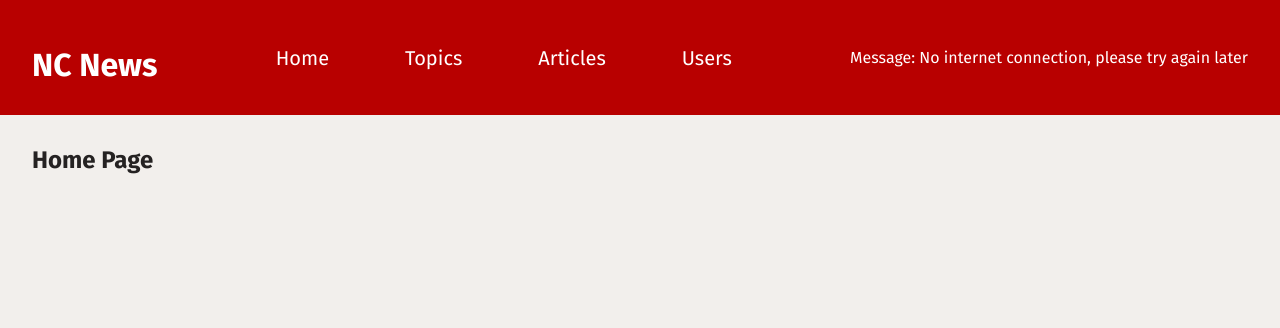
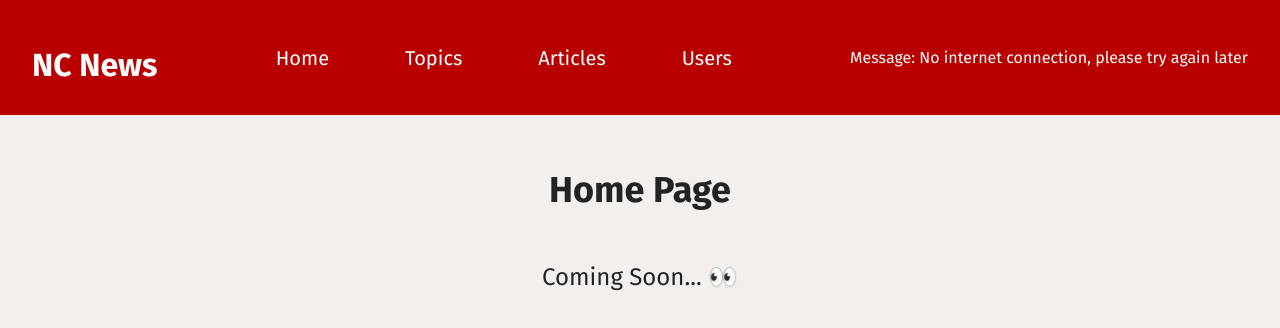
Before and after one commit to HaylzRandom/nc-news, a React (Vite) app: page / in a window 1280 px wide. Shown: the top 328 px of the page. Built offline with nearby package versions, Linux system fonts and the light colour scheme; no server answers.

Commit message:
useTitle custom hook and added coming soon for home and users page

```diff
--- a/src/App.jsx
+++ b/src/App.jsx
@@ -11,6 +11,7 @@ import NavBar from './components/Persistent/NavBar';
 import Header from './components/Persistent/Header';
 import ArticleDetail from './components/Articles/ArticleDetail';
 import TopicsPage from './pages/Topics/TopicsPage';
+import UsersPage from './pages/Users/UsersPage';
 
 const App = () => {
   return (
@@ -27,6 +28,7 @@ const App = () => {
           <Route path='/articles' element={<Articles />} />
           <Route path='/articles/:article_id' element={<ArticleDetail />} />
           <Route path='/topics' element={<TopicsPage />} />
+          <Route path='/users' element={<UsersPage />} />
         </Routes>
       </main>
     </div>
--- a/src/components/Articles/ArticleDetail.jsx
+++ b/src/components/Articles/ArticleDetail.jsx
@@ -9,9 +9,13 @@ import Spinner from '../Basic/Spinner';
 import CommentList from '../Comments/CommentList';
 import Votes from '../Votes';
 import ErrorPage from '../../pages/Error/ErrorPage';
+import useTitle from '../../hooks/useTitle';
 
 const ArticleDetail = () => {
   const { article_id } = useParams();
+
+  // TODO - Figure out how to populate with article title properly
+  useTitle('Article');
 
   const [isLoading, setIsLoading] = useState(true);
   const [error, setError] = useState(null);
--- /dev/null
+++ b/src/hooks/useTitle.jsx
@@ -0,0 +1,14 @@
+import { useEffect } from 'react';
+
+const useTitle = (title) => {
+  useEffect(() => {
+    const previousTitle = document.title;
+
+    // Change current page to new title
+    document.title = 'NC News | ' + title;
+
+    return () => (document.title = previousTitle);
+  }, [title]);
+  return <div>useTitle</div>;
+};
+export default useTitle;
--- a/src/pages/Articles/ArticlesPage.jsx
+++ b/src/pages/Articles/ArticlesPage.jsx
@@ -9,8 +9,11 @@ import Spinner from '../../components/Basic/Spinner';
 import { useSearchParams } from 'react-router-dom';
 import FilterArticles from '../../components/Articles/FilterArticles';
 import ErrorPage from '../Error/ErrorPage';
+import useTitle from '../../hooks/useTitle';
 
 const Articles = () => {
+  useTitle('Articles');
+
   const [isLoading, setIsLoading] = useState(true);
   const [error, setError] = useState(null);
   const [articles, setArticles] = useState(null);
--- a/src/pages/Home/HomePage.jsx
+++ b/src/pages/Home/HomePage.jsx
@@ -1,5 +1,15 @@
+import useTitle from '../../hooks/useTitle';
+
+import '../../styles/home.css';
+
 const HomePage = () => {
-  return <h2>Home Page</h2>;
+  useTitle('Home');
+  return (
+    <section className='home'>
+      <h2 className='home-heading'>Home Page</h2>
+      <p className='home-message'>Coming Soon... 👀</p>
+    </section>
+  );
 };
 
 export default HomePage;
--- a/src/pages/Topics/TopicsPage.jsx
+++ b/src/pages/Topics/TopicsPage.jsx
@@ -6,6 +6,7 @@ import '../../styles/topics.css';
 import { getTopics } from '../../api/api';
 import Spinner from '../../components/Basic/Spinner';
 import ErrorPage from '../Error/ErrorPage';
+import useTitle from '../../hooks/useTitle';
 
 const TopicsPage = () => {
   /*
@@ -13,6 +14,8 @@ const TopicsPage = () => {
     Map topics to links
     Set links to to to relevant articles with topic
   */
+
+  useTitle('Topics');
 
   const [isLoading, setIsLoading] = useState(true);
   const [error, setError] = useState(null);
--- /dev/null
+++ b/src/pages/Users/UsersPage.jsx
@@ -0,0 +1,13 @@
+import useTitle from '../../hooks/useTitle';
+
+import '../../styles/users.css';
+
+const UsersPage = () => {
+  useTitle('Users');
+  return (
+    <section className='users'>
+      <h2 className='users-heading'>Coming Soon... 👀</h2>
+    </section>
+  );
+};
+export default UsersPage;
```
